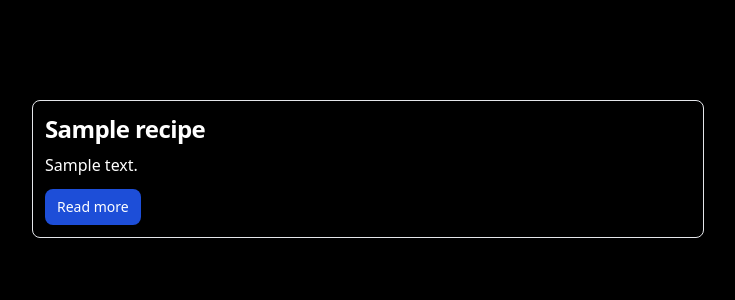
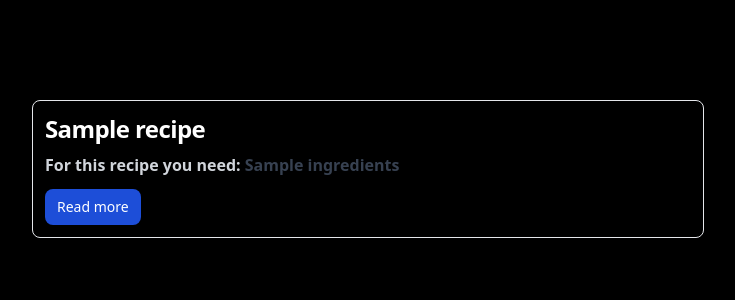
Before and after one commit to darlingson/malawi-recipes, a Flask app: template templates/recipes.html in a window 1280 px wide. Shown: the part 64-364 px from the top of the page, without its empty margins (44-779 px from the left). Run offline with Flask 3, Linux system fonts and the light colour scheme; the template is opened without the code that fills it: most values are stand-ins (such as "Sample title", 1, 10 or a date in 2020); style sheets or scripts are compiled from the project's sources; some web fonts are replaced.

Commit message:
replaced content with ingredients in the previews

```diff
--- a/templates/home.html
+++ b/templates/home.html
@@ -75,7 +75,7 @@
           <div class='post'>
               <p>{{ recipe['created'] }}</p>
               <h2 class="text-white sm:text-900">{{ recipe['title'] }}</h2>
-              <p class="text-white sm:text-600">{{ recipe['content'] }}</p>
+              <p class="text-white sm:text-600">{{ recipe['ingredients'] }}</p>
           </div>
       {% endfor %}
 </body>
--- a/templates/recipes.html
+++ b/templates/recipes.html
@@ -9,7 +9,7 @@
                 <a href="#">
                     <h5 class="text-white font-bold text-2xl tracking-tight mb-2">{{ recipe.title }}</h5>
                 </a>
-                <p class="font-normal text-white mb-3">{{ recipe.content }}</p>
+                <p class="font-normal text-white mb-3"><span class="text-gray-300 font-semibold">For this recipe you need:</span> <span class="text-gray-700 font-semibold">{{ recipe.ingredients }}</span></p>
                 <a class="text-white bg-blue-700 hover:bg-blue-800 focus:ring-4 focus:ring-blue-300 font-medium rounded-lg text-sm px-3 py-2 text-center inline-flex items-center" href="{{ url_for('recipe', recipe_id=recipe.id) }}">
                     Read more
                 </a>
```
